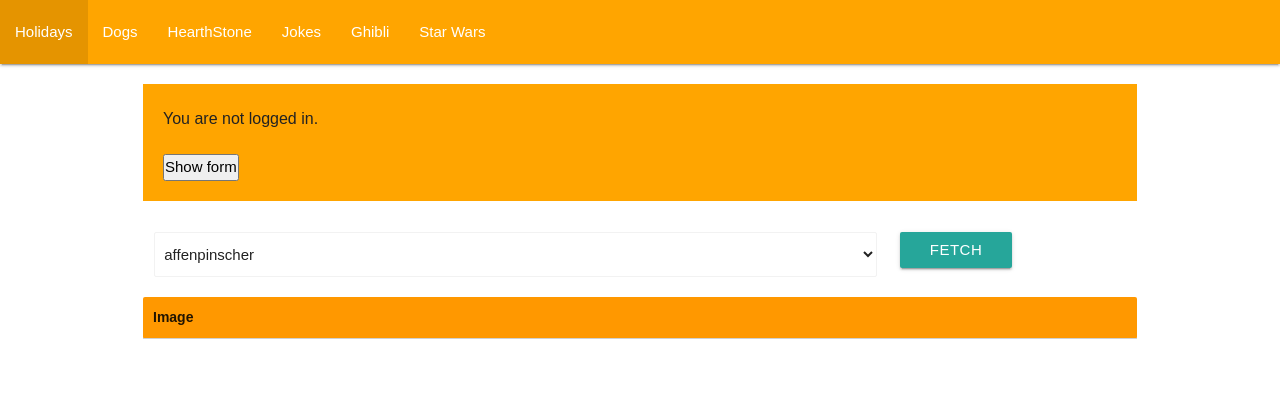
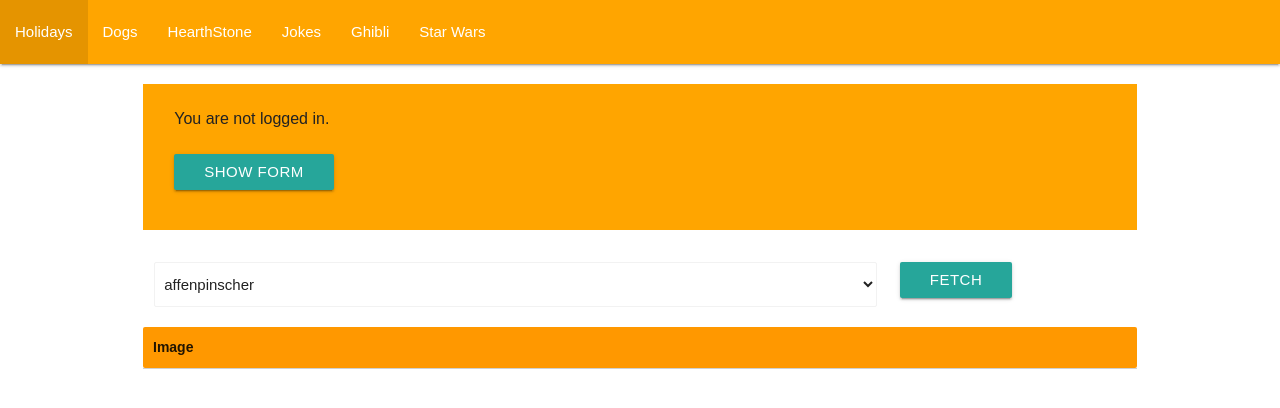
Before and after one commit to Thomas-Rosenkrans-Vestergaard/ca-3-web, a React (Create React App) app: page /dogs in a window 1280 px wide. Shown: the top 408 px of the page. Built offline with nearby package versions, Linux system fonts and the light colour scheme.

Commit message:
better looking button in authentication component

```diff
--- a/src/components/pages/Login.js
+++ b/src/components/pages/Login.js
@@ -14,7 +14,7 @@ class Login extends Component {
   onLogin = (event) => {
     event.preventDefault();
     event.currentTarget.reset();
-    this.setState({showLogin: false});
+    this.setState({ showLogin: false });
     this.props.onLogin(this.state.email, this.state.password);
   }
 
@@ -29,31 +29,33 @@ class Login extends Component {
     return (
       <div id="authentication">
         {this.props.state.user == null &&
-          <div className="Login">
-            <div>
+          <div className="Login row">
+            <div className="col s12">
               <p>You are not logged in.</p>
-              <button onClick={() => this.setState({ showLogin: !this.state.showLogin })}>{showLogin ? "Hide form" : "Show form"}</button>
+              <button className="btn" onClick={() => this.setState({ showLogin: !this.state.showLogin })}>{showLogin ? "Hide form" : "Show form"}</button>
             </div>
             {showLogin && <form onSubmit={this.onLogin}>
               <div className="row">
                 <div className="col s12 input-field">
-                    <input name="email" type="email" value={this.state.email} onChange={this.onChange} id="email-input"/>
-                    <label htmlFor="email-input">Email</label>
+                  <input name="email" type="email" value={this.state.email} onChange={this.onChange} id="email-input" />
+                  <label htmlFor="email-input">Email</label>
                 </div>
               </div>
               <div className="row">
                 <div className="col s12 input-field">
-                    <input name="password" type="password" value={this.state.password} onChange={this.onChange} id="password-input"/>
-                    <label htmlFor="password-input">Password</label>
+                  <input name="password" type="password" value={this.state.password} onChange={this.onChange} id="password-input" />
+                  <label htmlFor="password-input">Password</label>
                 </div>
               </div>
-             <input type="submit" className="btn-large" value="Log in"/>
+              <input type="submit" className="btn-large" value="Log in" />
             </form>}
           </div>}
         {this.props.state.user != null &&
-          <div>
-            <p>You are logged in as {this.props.state.user.email}</p>
-            <button onClick={this.props.onLogout}>Log out</button>
+          <div className="row">
+            <div className="col s12">
+              <p>You are logged in as {this.props.state.user.email}</p>
+              <button className="btn" onClick={this.props.onLogout}>Log out</button>
+            </div>
           </div>
         }
       </div>
```
